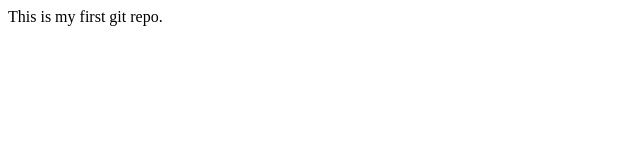
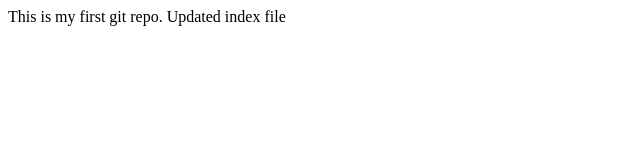
Before and after one commit to fbhat71/Session_with_interns, a plain HTML site: page index.html in a window 1280 px wide. Shown: the whole page, without its empty margins (0-640 px from the left). Drawn offline with Linux system fonts and the light colour scheme.

Commit message:
Updated index

```diff
--- a/index.html
+++ b/index.html
@@ -6,6 +6,6 @@
         <title>Document</title>
     </head>
     <body>
-        This is my first git repo.
+        This is my first git repo. Updated index file
     </body>
 </html>
```
